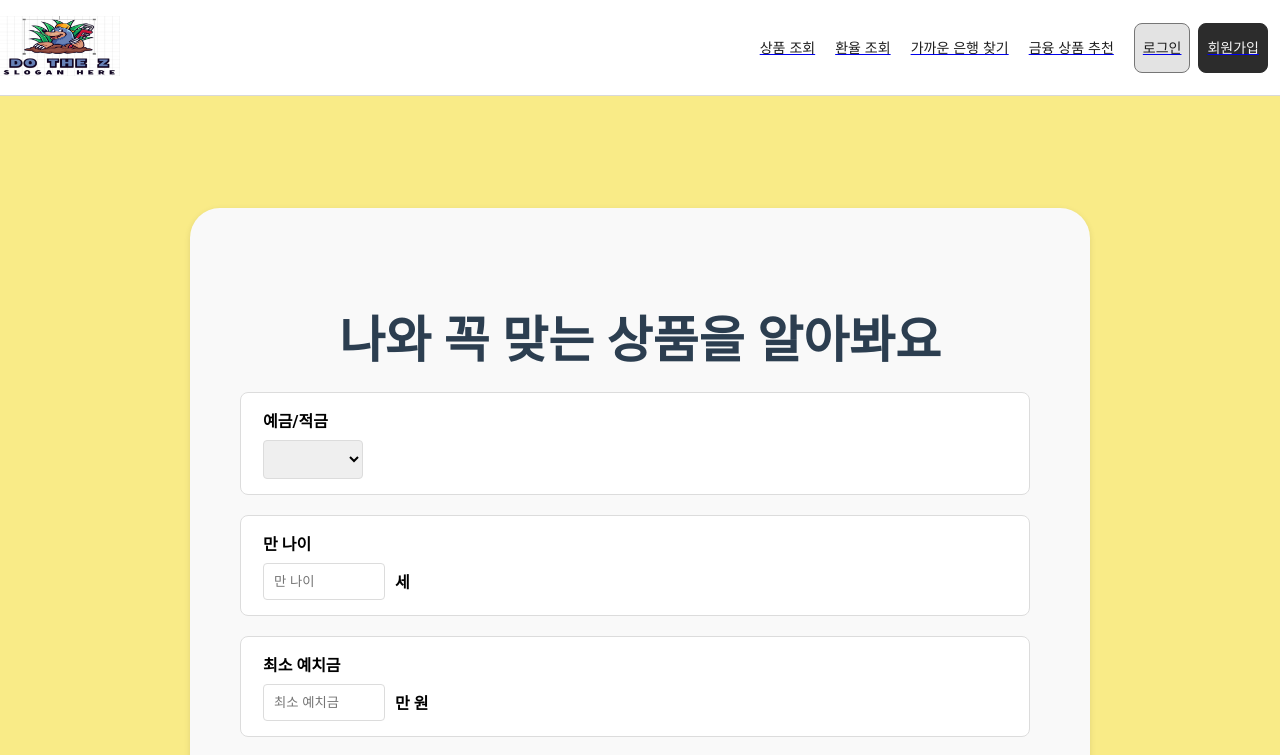
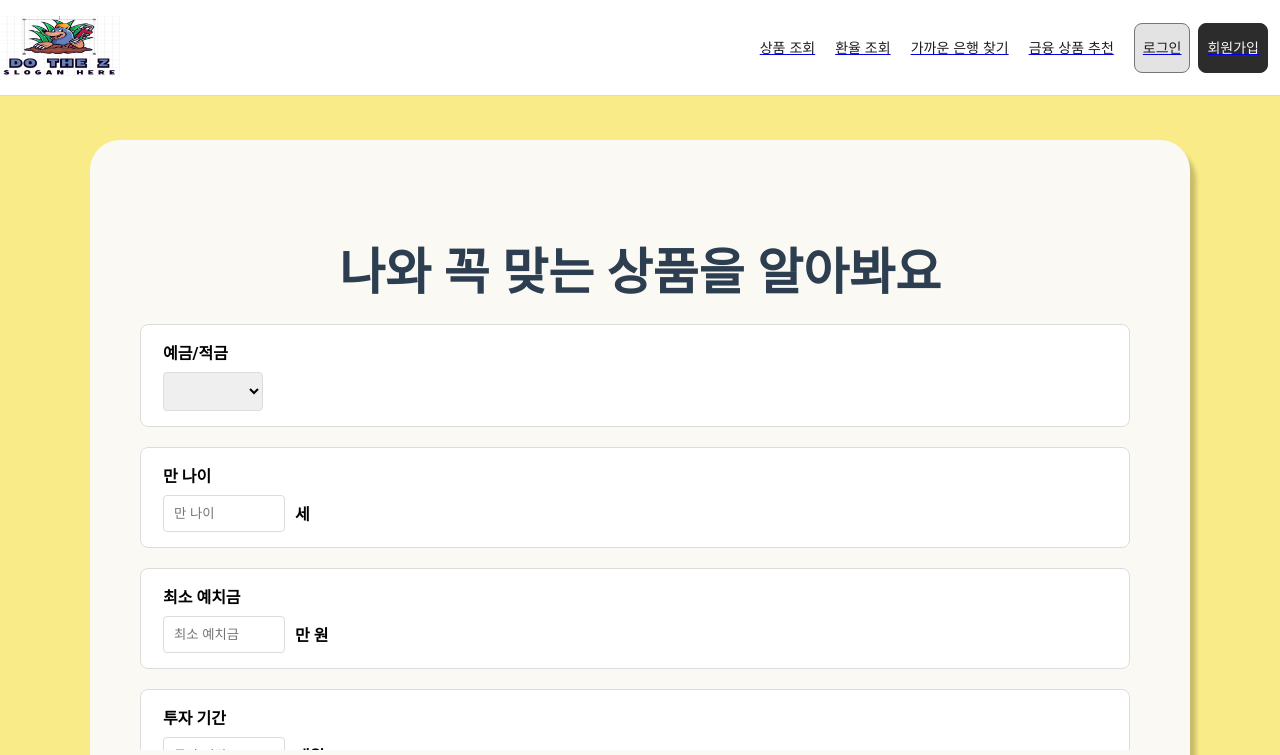
Before and after one commit to aaaange/DoTheZ_Plan, a Vue app in the folder front/: page /survey in a window 1280 px wide. Shown: the top 755 px of the page. Built offline with nearby package versions, Linux system fonts and the light colour scheme; no server answers.

Commit message:
feat(recommend) CSS 수정

```diff
--- a/front/src/components/SurveyForm.vue
+++ b/front/src/components/SurveyForm.vue
@@ -249,23 +249,26 @@ export default {
 <style>
 .background {
   width: 100%;
-  height: 100vh;
+  height: 100%;
   background-color: #F9EB87;
+  justify-content: center;
+  align-items: center;
+  display: inline-flex;
 }
 
 .container {
-  max-width: 800px;
+  width: 1000px;
   margin: 0 auto; /* auto로 중앙 정렬 */
   padding: 50px;
-  background: #f9f9f9;
+  background: #FBF9F4;
   border-radius: 30px;
-  box-shadow: 0px 2px 6px rgba(0, 0, 0, 0.1);
+  box-shadow: 6px 9px 4px rgba(0, 0, 0, 0.20);
   font-family: "Roboto", sans-serif;
-  height: 700px;
+  height: 70%;
   display: flex;
   flex-direction: column;
-  position: relative; /* 이 부분을 추가해서 박스만 위치 조정 */
-  top: 200px; /* 박스를 아래로 내리기 위한 값 */
+  position: absolute; /* 이 부분을 추가해서 박스만 위치 조정 */
+  top: 140px; /* 박스를 아래로 내리기 위한 값 */
 }
 
 h1 {
```
